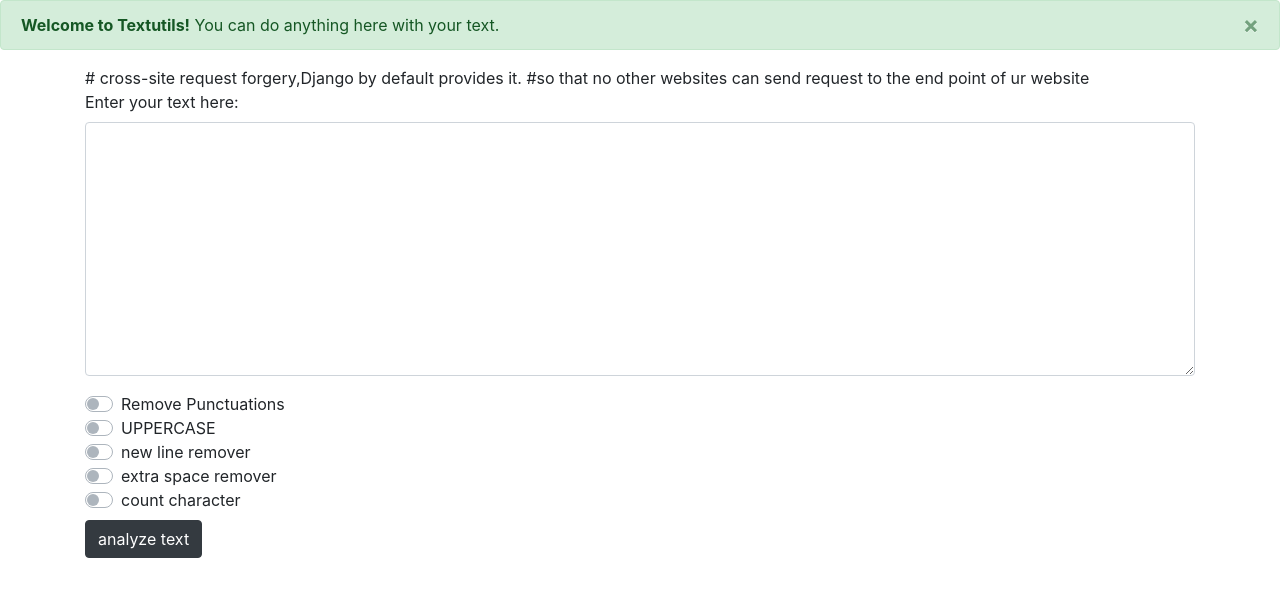
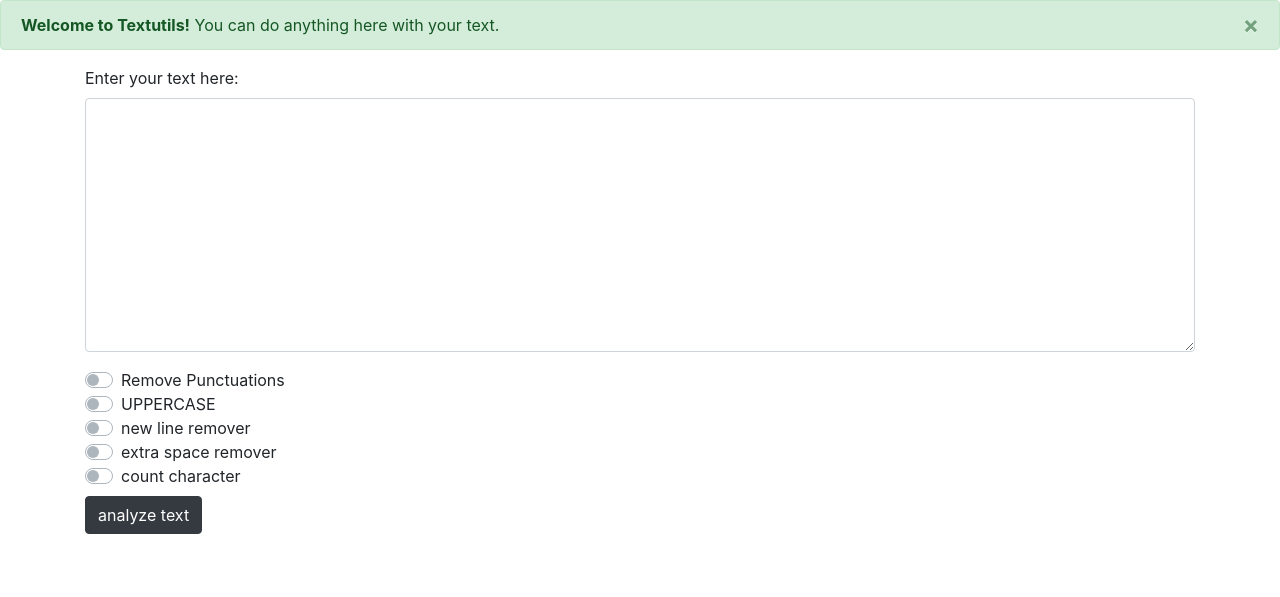
Before and after one commit to Jinal55/TExtANalyzer-python-django, a Django app: page / in a window 1280 px wide. Shown: the part 56-653 px from the top of the page. Run offline with Django 5.2, Linux system fonts and the light colour scheme.

Commit message:
added comment in index.html

```diff
--- a/templates/index.html
+++ b/templates/index.html
@@ -46,8 +46,9 @@
 </div>
 
 <div class="container">
-    <form method="post" action="/analyze"> {% csrf_token %} # cross-site request forgery,Django by default provides it.
-        #so that no other websites can send request to the end point of ur website
+    <form method="post" action="/analyze"> {% csrf_token %}
+<!--        cross-site request forgery,Django by default provides it.-->
+<!--        #so that no other websites can send request to the end point of ur website-->
         <div class="form-group">
             <label for="exampleFormControlTextarea1">Enter your text here: </label>
             <textarea class="form-control" id="exampleFormControlTextarea1" rows="10" name="text"></textarea>
--- a/textutils2/views.py
+++ b/textutils2/views.py
@@ -97,6 +97,6 @@
     #     params = {'purpose': 'count character in text', 'analyzed_text': analyzed}
     #     return render(request, "analyze.html", params)
     if removepunc == "off" and fullcaps == "off" and newlineremover == "off" and extraspaceremover == "off":
-        return HttpResponse("Please select any of the option...")
+        return HttpResponse("Please select any of the option..")
 
     return render(request, "analyze.html", params)
```
